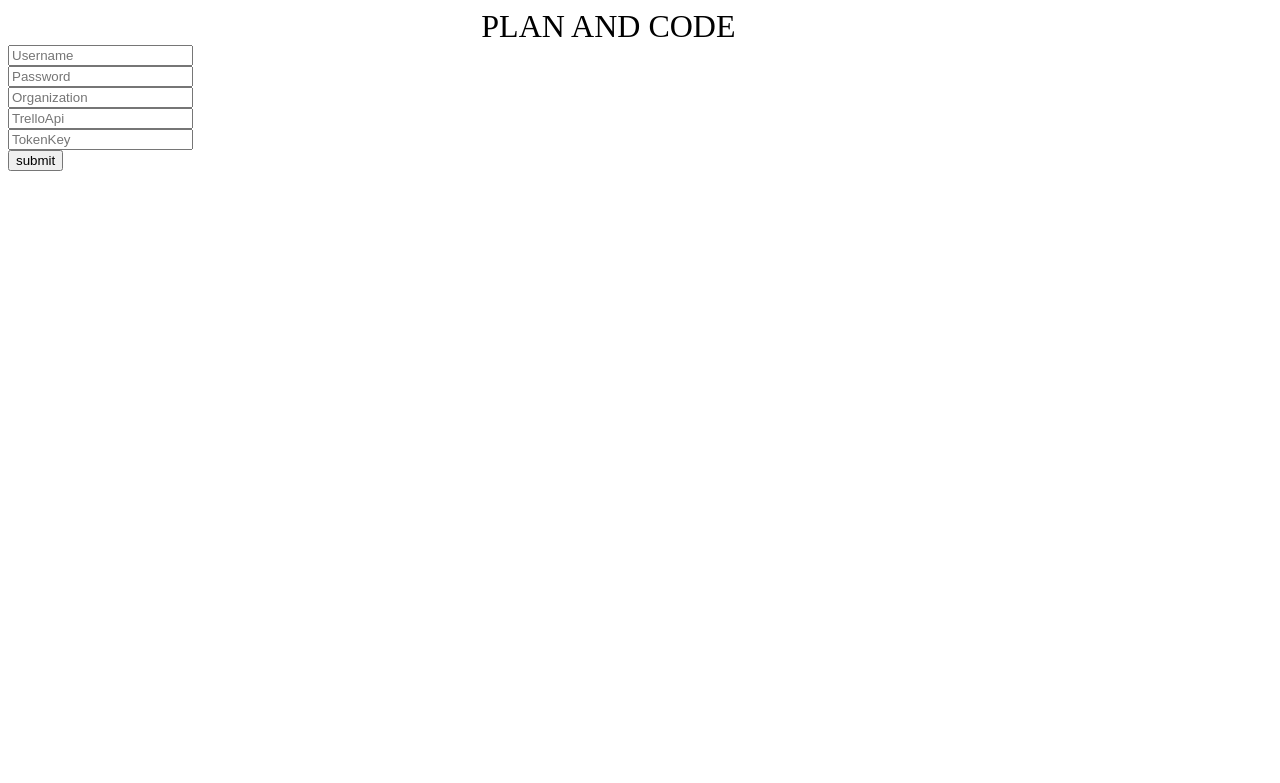
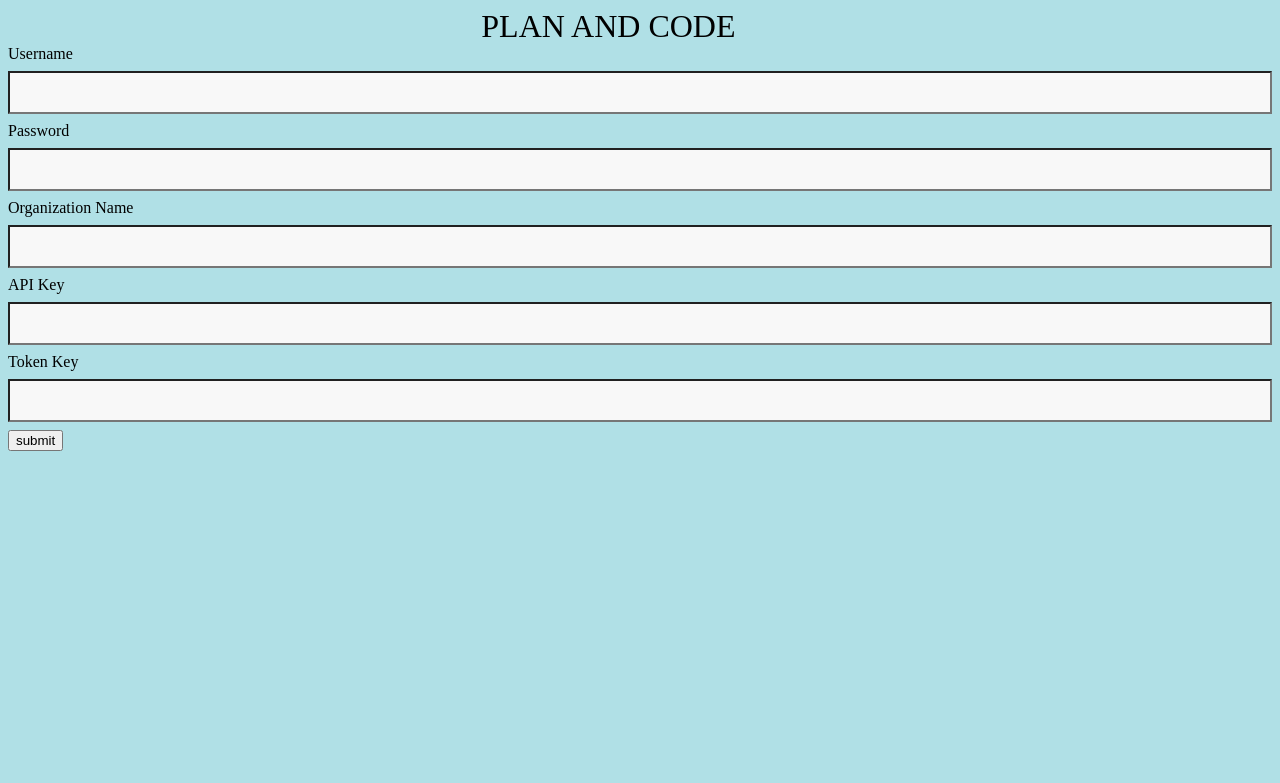
Before and after one commit to PlanAndCode/PlanAndCode, a Django app: page / in a window 1280 px wide. Shown: the top 783 px of the page. Run offline with Django 3.2, Linux system fonts and the light colour scheme.

Commit message:
Update index.html

```diff
--- a/Django_planandcode/templates/index.html
+++ b/Django_planandcode/templates/index.html
@@ -1,8 +1,17 @@
 <head>
-<title>Title</title>
+<title>Plan And Coding</title>
 </head>
+<style>
+input[type=text] {
+    width: 100%;
+    padding: 12px 20px;
+    margin: 8px 0;
+    box-sizing: border-box;
+    background-color: #f8f8f8;
+}
+</style>
 <body>
-
+        <body style="background-color:powderblue;">
         <div class="container" style="width:95%">
         <center>
         <div class="col-md-1 center-block text-center" style="font-size: xx-large">
@@ -11,25 +20,19 @@
         </center>
         </div>
 
-
        <form method = 'POST' action ="{% url 'page2' %}" >{% csrf_token %}
-            <input name = 'textfield' type ='text' placeholder="Username" />
-            <br/>
-            <input name = 'textfield2' type ='text' placeholder="Password" />
-            <br/>
-
-            <input name = 'textfield3' type ='text' placeholder="Organization" />
-            <br/>
-            <input name = 'textfield4' type ='text' placeholder="TrelloApi" />
-            <br/>
-                   <input name = 'textfield5' type ='text' placeholder="TokenKey" />
-            <br/>
-
+            <label for="id">Username</label>
+            <input name = 'textfield' type ='text'/>
+            <label for="id">Password</label>
+            <input name = 'textfield2' type ='text'/>
+            <label for="id">Organization Name</label>
+            <input name = 'textfield3' type ='text' />
+            <label for="id">API Key</label>
+            <input name = 'textfield4' type ='text'/>
+            <label for="id">Token Key</label>
+            <input name = 'textfield5' type ='text'/>
             <input type = 'submit' value ='submit' >
         </form>
 
-
-
-
 </body>
 </html>
```
